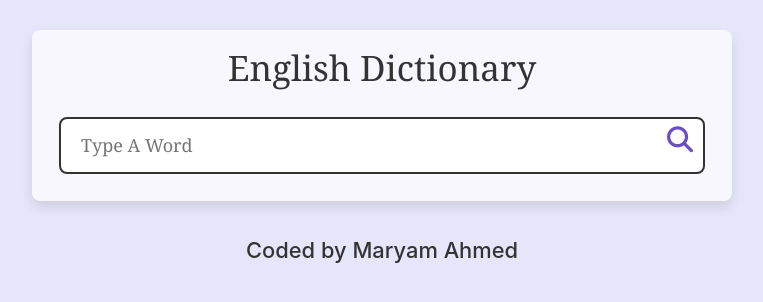
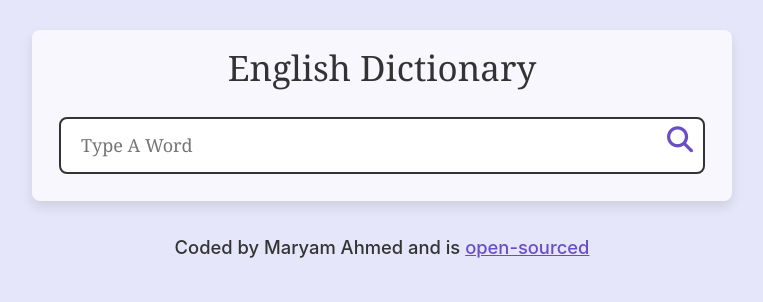
Before and after one commit to ZaamiAhmed/dictionary-app, a React (Create React App) app: page / in a window 1280 px wide. Shown: the top 302 px of the page, without its empty margins (258-1021 px from the left). Built offline with nearby package versions, Linux system fonts and the light colour scheme; no server answers.

Commit message:
added github respiratory

```diff
--- a/src/App.css
+++ b/src/App.css
@@ -2,9 +2,12 @@ body{
 background: lavender;
 }
 .app-footer{
-  /* margin: 30px 0; */
+  margin: 20px 0;
   color: #333;
   text-align: center;
-  font-size: 25px;
+  font-size: 21px;
   font-weight: 500;
 }
+.app-footer a{
+  color: #6a4fc4;
+}
--- a/src/App.js
+++ b/src/App.js
@@ -10,7 +10,7 @@ export default function App() {
       <main>
         <Dictionary defaultkeyword="rain"/>
       </main>
-      <footer className="app-footer"><small>Coded by Maryam Ahmed</small></footer>
+      <footer className="app-footer"><small>Coded by Maryam Ahmed and is <a href="https://github.com/ZaamiAhmed/dictionary-app" target="_blank" rel="noreferrer">open-sourced</a></small></footer>
       </div>
     </div>
   );
```
